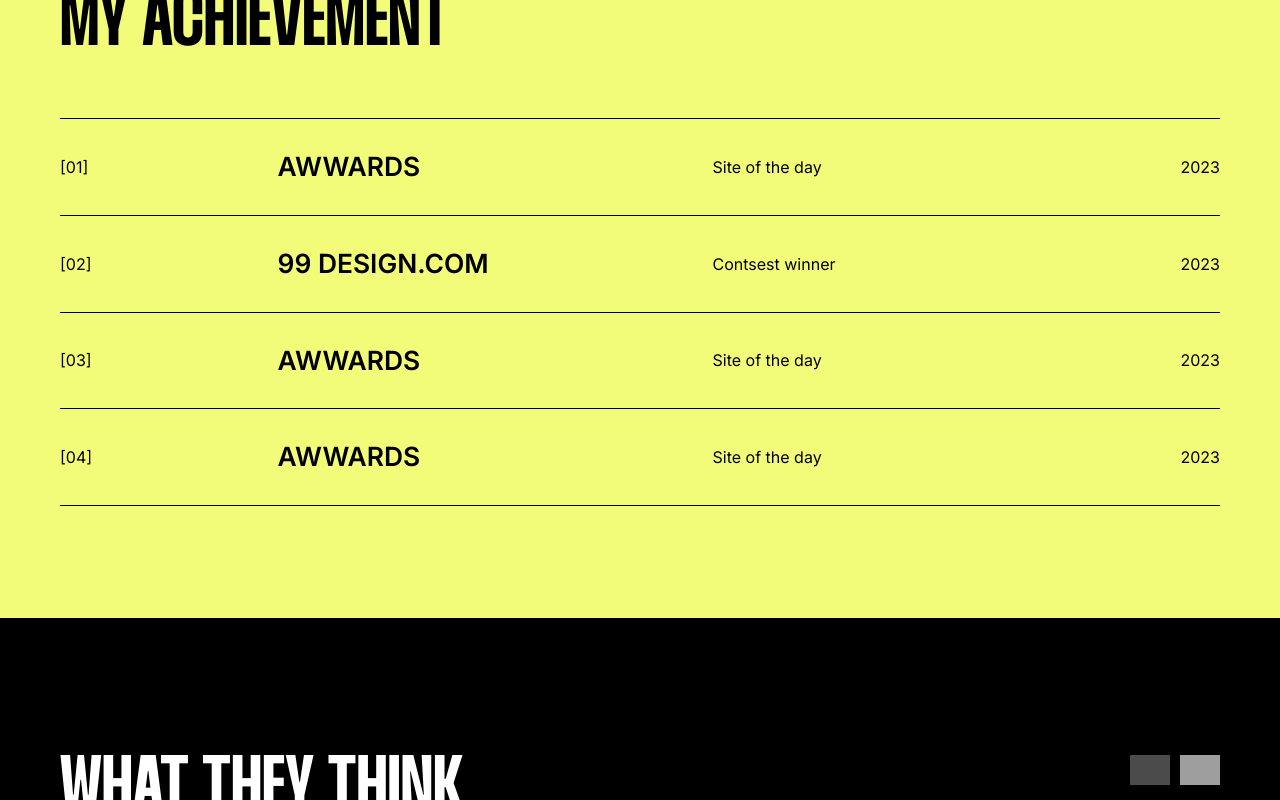
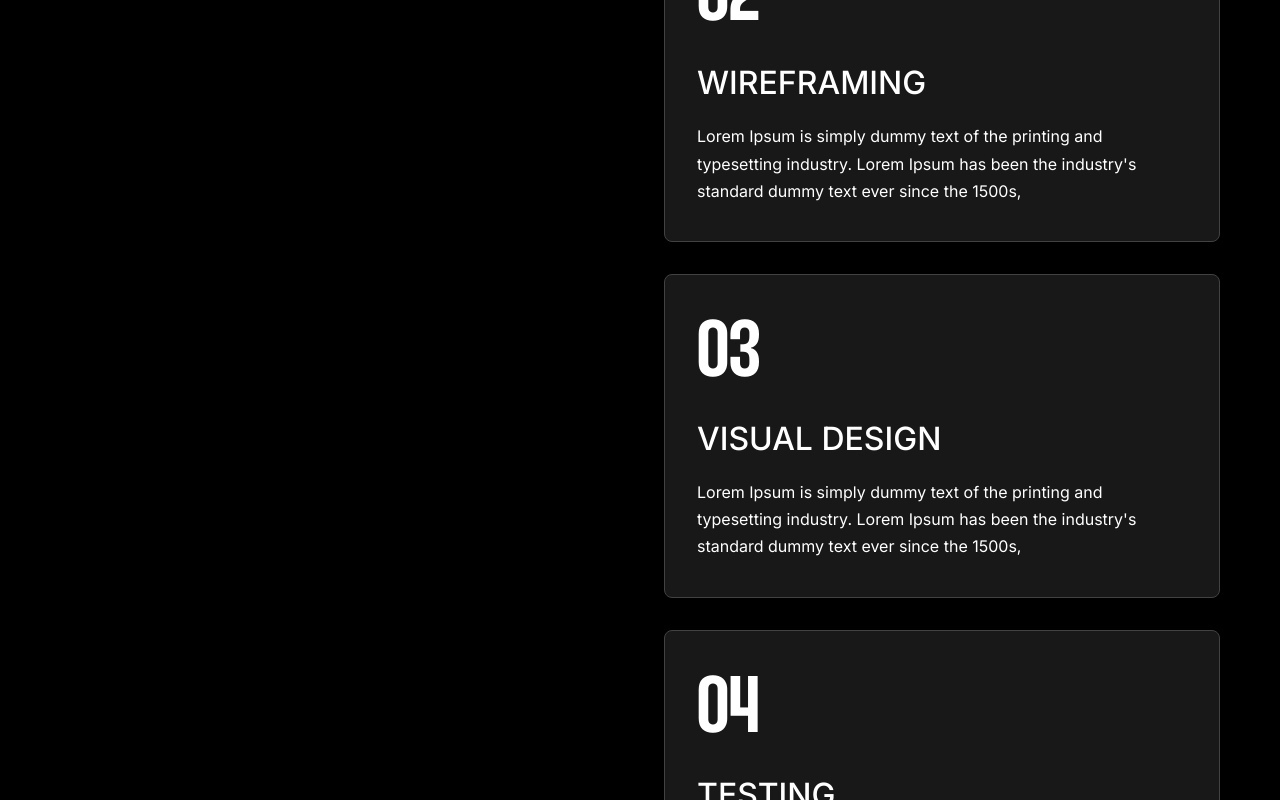
Before and after one commit to chinmayweb3/unveilx-portfolio, a React (Vite) app: page /about in a window 1280 px wide. Shown: the part 3320-4120 px from the top of the page. Built offline with nearby package versions, Linux system fonts and the light colour scheme; grey boxes are pictures that could not be loaded.

Commit message:
sticky scroll done

```diff
--- a/src/about/fourthSection.tsx
+++ b/src/about/fourthSection.tsx
@@ -1,12 +1,50 @@
+const info = [
+  {
+    id: "01",
+    title: "research",
+    para: "Lorem Ipsum is simply dummy text of the printing and typesetting industry. Lorem Ipsum has been the industry's standard dummy text ever since the 1500s,",
+  },
+  {
+    id: "02",
+    title: "WIREFRAMING",
+    para: "Lorem Ipsum is simply dummy text of the printing and typesetting industry. Lorem Ipsum has been the industry's standard dummy text ever since the 1500s,",
+  },
+  {
+    id: "03",
+    title: "VISUAL DESIGN",
+    para: "Lorem Ipsum is simply dummy text of the printing and typesetting industry. Lorem Ipsum has been the industry's standard dummy text ever since the 1500s,",
+  },
+  {
+    id: "04",
+    title: "TESTING",
+    para: "Lorem Ipsum is simply dummy text of the printing and typesetting industry. Lorem Ipsum has been the industry's standard dummy text ever since the 1500s,",
+  },
+];
 const FourthSection = () => {
   return (
     <section className="w-full px-[60px] py-[112px] bg-black text-white">
       <div className="max-w-[1280px] mx-auto">
         <div className="grid grid-cols-2 gap-[3rem] ">
           <div className="max-w-[24rem]">
-            <h2 className="uppercase font-Thunder text-[5.5rem] leading-[1.1] ">
+            <h2 className="sticky top-[80px] uppercase font-Thunder text-[5.5rem] leading-[1.1]">
               my work process
             </h2>
+          </div>
+          <div className="flex flex-col gap-[32px]">
+            {info.map((item) => (
+              <div
+                key={item.id}
+                className="sticky top-[80px] py-[36px] px-[32px] rounded-[8px] border bg-gray3 border-[#424242]"
+              >
+                <h2 className="uppercase font-Thunder font-semibold leading-[1.1] text-[5rem] mb-[1rem]">
+                  {item.id}
+                </h2>
+                <div className="uppercase text-[2rem] font-medium mb-[1rem] ">
+                  {item.title}
+                </div>
+                <p className="leading-[1.7em] text-[1rem]  ">{item.para}</p>
+              </div>
+            ))}
           </div>
         </div>
       </div>
```
